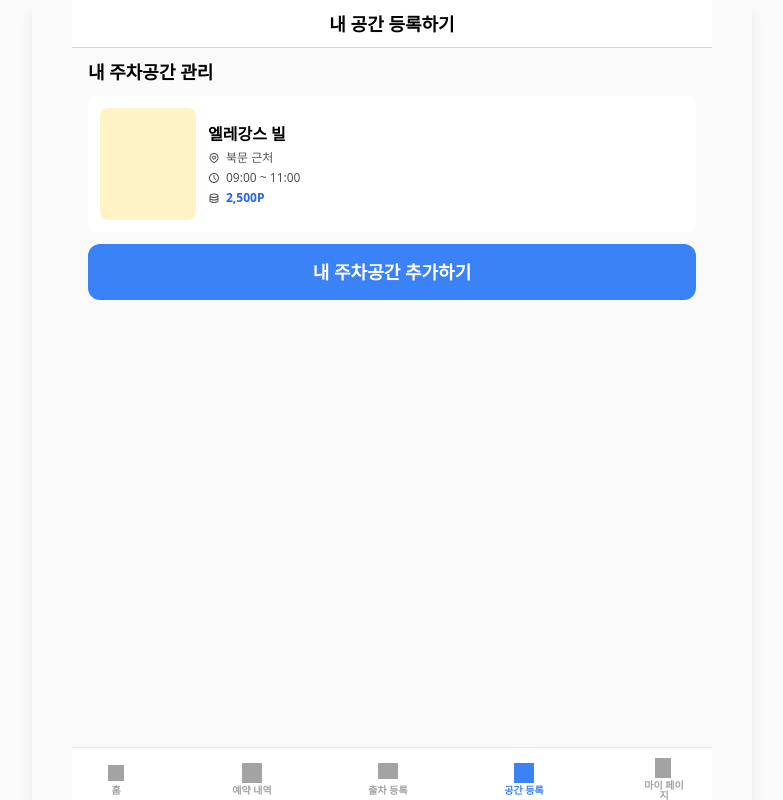
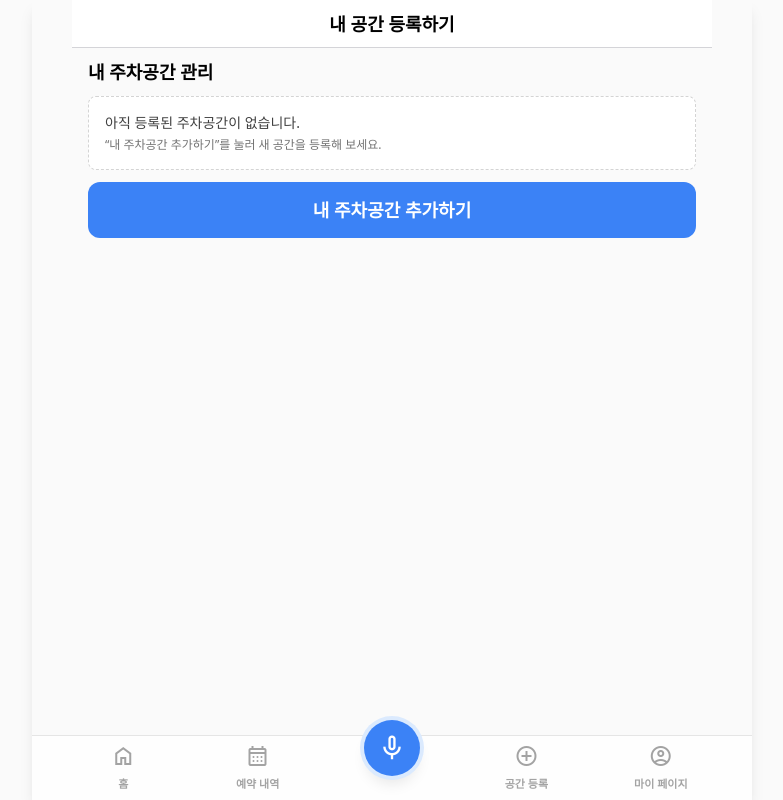
Before and after one commit to CampusPark/CampusPark-FE, a React (Vite) app: page /owner/monitor in a window 1280 px wide. Shown: the whole page, without its empty margins (248-1031 px from the left). Built offline with nearby package versions, Linux system fonts and the light colour scheme.

Commit message:
feat: 로컬 스토리지 적용 내용과 ParkingSpaceCard 연결

```diff
--- a/src/components/ParkingSpaceCard.tsx
+++ b/src/components/ParkingSpaceCard.tsx
@@ -6,7 +6,12 @@ type ParkingSpaceCardProps = {
   points: number;
   remainingMinutes?: number;
   timeWindow?: string;
+  /** 썸네일 URL (없으면 photos[0] 시도) */
   thumbnailUrl?: string;
+  /** 사진 목록 (object URL 또는 실제 URL) */
+  photos?: string[];
+  /** 카드 클릭 동작 (선택) */
+  onClick?: () => void;
 };
 
 export default function ParkingSpaceCard({
@@ -16,29 +21,70 @@ export default function ParkingSpaceCard({
   remainingMinutes,
   timeWindow,
   thumbnailUrl,
+  photos = [],
+  onClick,
 }: ParkingSpaceCardProps) {
-  const formattedPoints = `${points.toLocaleString("ko-KR")}P`;
+  const [imgError, setImgError] = React.useState(false);
+
+  const fallbackThumb = React.useMemo(
+    () => thumbnailUrl || photos[0] || "",
+    [thumbnailUrl, photos]
+  );
+  const showThumb = !!fallbackThumb && !imgError;
+  const photoCount = photos.length;
+  const formattedPoints = `${(Number.isFinite(points) ? points : 0).toLocaleString("ko-KR")}P`;
+
+  const cardClass = [
+    "w-full p-3 bg-white rounded-lg flex items-center gap-3",
+    onClick
+      ? "cursor-pointer hover:bg-neutral-50 active:opacity-95 transition-colors"
+      : "",
+  ].join(" ");
+
+  const handleKeyDown = (e: React.KeyboardEvent<HTMLDivElement>) => {
+    if (onClick && (e.key === "Enter" || e.key === " ")) {
+      e.preventDefault();
+      onClick();
+    }
+  };
 
   return (
     <div
-      className="
-        w-full p-3 bg-white rounded-lg
-        flex items-center gap-3
-      "
+      className={cardClass}
+      role={onClick ? "button" : undefined}
+      tabIndex={onClick ? 0 : -1}
+      onClick={onClick}
+      onKeyDown={handleKeyDown}
+      aria-label={`${name} 카드`}
     >
       {/* 썸네일: 고정 크기 + 가운데 정렬 */}
-      <div
-        className="
-          relative w-24 h-28 flex-shrink-0 overflow-hidden rounded-lg bg-amber-100
-        "
-      >
-        {thumbnailUrl && (
+      <div className="relative w-24 h-28 flex-shrink-0 overflow-hidden rounded-lg bg-neutral-100">
+        {showThumb ? (
           // eslint-disable-next-line @next/next/no-img-element
           <img
-            src={thumbnailUrl}
+            src={fallbackThumb}
             alt={`${name} thumbnail`}
             className="w-full h-full object-cover"
+            loading="lazy"
+            onError={() => setImgError(true)}
           />
+        ) : (
+          <div className="w-full h-full flex items-center justify-center">
+            {/* 기본 플레이스홀더 아이콘 */}
+            {/* 필요하면 /assets/image.svg로 교체 */}
+            <img
+              src="/assets/image.svg"
+              alt="이미지 없음"
+              className="w-6 h-6 opacity-60"
+            />
+          </div>
+        )}
+
+        {/* 사진 개수 배지 (2장 이상일 때만) */}
+        {photoCount > 1 && (
+          <div className="absolute bottom-1 right-1 px-1.5 h-5 rounded-full bg-black/60 backdrop-blur text-white text-[10px] font-semibold flex items-center">
+            {photoCount}장
+          </div>
         )}
       </div>
 
--- a/src/pages/owner/MonitorPage.tsx
+++ b/src/pages/owner/MonitorPage.tsx
@@ -1,9 +1,70 @@
 import React from "react";
+import { useNavigate } from "react-router-dom";
 import ParkingSpaceCard from "@/components/ParkingSpaceCard";
 import PrimaryButton from "@/components/PrimaryButton";
 import Header from "@/components/Header";
+import BottomNav from "@/components/layout/BottomNav";
+import { ROUTE_PATH } from "@/routes/paths";
+
+type LocalSubmission = {
+  id: string;
+  createdAt: string;
+  payload: {
+    address: string;
+    latitude: number;
+    longitude: number;
+    availableStartTime: string; // "YYYY-MM-DDTHH:00:00"
+    availableEndTime: string; // "YYYY-MM-DDTHH:00:00"
+    price: number;
+    availableCount: number;
+    photos?: string[]; // Step2 저장값
+    thumbnailUrl?: string; // Step2에서 선택/자동지정 값(없으면 photos[0] 사용)
+  };
+};
+
+function toHHmm(iso: string) {
+  const d = new Date(iso);
+  const hh = String(d.getHours()).padStart(2, "0");
+  const mm = String(d.getMinutes()).padStart(2, "0");
+  return `${hh}:${mm}`;
+}
+
+function buildCardProps(p: LocalSubmission["payload"]) {
+  const name =
+    p.address?.split(" ").slice(0, 2).join(" ")?.concat(" 주차공간") ||
+    "내 주차공간";
+  const location = p.address || "주소 미입력";
+  const points = Number.isFinite(p.price) ? p.price : 0;
+  const timeWindow =
+    p.availableStartTime && p.availableEndTime
+      ? `${toHHmm(p.availableStartTime)} ~ ${toHHmm(p.availableEndTime)}`
+      : "시간 미설정";
+
+  const photos = p.photos ?? [];
+  const thumbnailUrl = p.thumbnailUrl || photos[0] || "";
+
+  return { name, location, points, timeWindow, photos, thumbnailUrl };
+}
 
 export default function MonitorPage() {
+  const navigate = useNavigate();
+
+  const submissions = React.useMemo<LocalSubmission[]>(() => {
+    try {
+      const raw = localStorage.getItem("parking_submissions");
+      const arr = raw ? (JSON.parse(raw) as LocalSubmission[]) : [];
+      // 최신순
+      return arr.sort(
+        (a, b) =>
+          new Date(b.createdAt).getTime() - new Date(a.createdAt).getTime()
+      );
+    } catch {
+      return [];
+    }
+  }, []);
+
+  const hasData = submissions.length > 0;
+
   return (
     <div className="min-h-svh w-full bg-zinc-50">
       <div className="relative mx-auto min-h-svh w-full max-w-[420px] sm:max-w-[480px] md:max-w-[640px] flex flex-col items-stretch overflow-hidden">
@@ -18,72 +79,47 @@ export default function MonitorPage() {
                 </div>
               </div>
             </div>
-            {/* 컴포넌트 사용 */}
-            <ParkingSpaceCard
-              name="엘레강스 빌"
-              location="북문 근처"
-              points={2500}
-              timeWindow="09:00 ~ 11:00"
-            />
+
+            {/* 저장된 주차공간 목록 */}
+            {hasData ? (
+              <div className="w-full flex flex-col gap-3">
+                {submissions.map((item) => {
+                  const props = buildCardProps(item.payload);
+                  return (
+                    <ParkingSpaceCard
+                      key={item.id}
+                      name={item.payload.name || props.name} // 🔁 name을 payload.name 우선 사용
+                      location={props.location}
+                      points={props.points}
+                      timeWindow={props.timeWindow}
+                      thumbnailUrl={props.thumbnailUrl}
+                      photos={props.photos}
+                      // onClick={() => navigate(`${ROUTE_PATH.DETAIL}/${item.id}`)}
+                    />
+                  );
+                })}
+              </div>
+            ) : (
+              <div className="w-full p-4 rounded-lg border border-dashed border-neutral-300 bg-white">
+                <p className="text-sm text-neutral-700 font-medium">
+                  아직 등록된 주차공간이 없습니다.
+                </p>
+                <p className="text-xs text-neutral-500 mt-1">
+                  “내 주차공간 추가하기”를 눌러 새 공간을 등록해 보세요.
+                </p>
+              </div>
+            )}
           </div>
 
           <div className="w-full px-3 sm:px-4 pb-2">
-            <PrimaryButton onClick={() => console.log("추가하기 버튼 클릭!")}>
+            <PrimaryButton onClick={() => navigate(ROUTE_PATH.REGISTER_STEP1)}>
               내 주차공간 추가하기
             </PrimaryButton>
           </div>
         </div>
 
         {/* 하단 탭바: sticky로 고정 */}
-        <div
-          className="w-full px-6 py-2 sticky bottom-0 bg-white border-t border-neutral-200 inline-flex justify-between items-center overflow-hidden"
-          style={{ paddingBottom: "env(safe-area-inset-bottom)" }}
-        >
-          <div className="w-10 inline-flex flex-col justify-center items-center overflow-hidden">
-            <div className="w-6 h-6 relative overflow-hidden">
-              <div className="w-4 h-4 left-[4px] top-[3.50px] absolute bg-neutral-400" />
-            </div>
-            <div className="self-stretch text-center justify-start text-neutral-400 text-[10px] font-bold leading-none">
-              홈
-            </div>
-          </div>
-
-          <div className="w-10 inline-flex flex-col justify-center items-center overflow-hidden">
-            <div className="w-6 h-6 relative overflow-hidden">
-              <div className="w-5 h-5 left-[2px] top-[2px] absolute bg-neutral-400" />
-            </div>
-            <div className="self-stretch text-center justify-start text-neutral-400 text-[10px] font-bold leading-none">
-              예약 내역
-            </div>
-          </div>
-
-          <div className="w-10 inline-flex flex-col justify-center items-center overflow-hidden">
-            <div className="w-6 h-6 relative overflow-hidden">
-              <div className="w-5 h-4 left-[2px] top-[2px] absolute bg-neutral-400" />
-            </div>
-            <div className="self-stretch text-center justify-start text-neutral-400 text-[10px] font-bold leading-none">
-              출차 등록
-            </div>
-          </div>
-
-          <div className="w-10 inline-flex flex-col justify-center items-center overflow-hidden">
-            <div className="w-6 h-6 relative overflow-hidden">
-              <div className="w-5 h-5 left-[2px] top-[2px] absolute bg-blue-500" />
-            </div>
-            <div className="self-stretch text-center justify-start text-blue-500 text-[10px] font-bold leading-none">
-              공간 등록
-            </div>
-          </div>
-
-          <div className="w-12 inline-flex flex-col justify-center items-center overflow-hidden">
-            <div className="w-6 h-6 relative overflow-hidden">
-              <div className="w-4 h-5 left-[3px] top-[2px] absolute bg-neutral-400" />
-            </div>
-            <div className="self-stretch text-center justify-start text-neutral-400 text-[10px] font-bold leading-none">
-              마이 페이지
-            </div>
-          </div>
-        </div>
+        <BottomNav />
       </div>
     </div>
   );
--- a/src/pages/owner/SpacesPageStep5.tsx
+++ b/src/pages/owner/SpacesPageStep5.tsx
@@ -44,6 +44,7 @@ export default function SpacesPageStep5() {
     // 2) 이전 스텝 값 모으기
     const userId = Number(localStorage.getItem("parking_userId") || "1"); // 필요 시 교체
     const address = localStorage.getItem("parking_address") || "";
+    const name = localStorage.getItem("parking_name") || "";
     const latitude = parseFloat(localStorage.getItem("parking_lat") || "0");
     const longitude = parseFloat(localStorage.getItem("parking_lng") || "0");
     const availableStartTime =
@@ -58,8 +59,12 @@ export default function SpacesPageStep5() {
       localStorage.getItem("parking_price") || "0",
       10
     );
-    const photos =
+
+    // ✅ 사진 & 썸네일 읽기 (Step2에서 저장)
+    const photos: string[] =
       JSON.parse(localStorage.getItem("parking_photos") || "[]") ?? [];
+    let thumbnailUrl =
+      localStorage.getItem("parking_thumbnailUrl") ?? (photos[0] || "");
 
     // 필수값 간단 검증
     if (!address) {
@@ -77,17 +82,26 @@ export default function SpacesPageStep5() {
       navigate(ROUTE_PATH.REGISTER_STEP4);
       return;
     }
+    if (!photos.length) {
+      alert("사진이 없습니다. Step2에서 최소 1장의 사진을 업로드해주세요.");
+      navigate(ROUTE_PATH.REGISTER_STEP2);
+      return;
+    }
+    // 썸네일 누락 시 첫 번째 사진으로 보정
+    if (!thumbnailUrl) thumbnailUrl = photos[0];
 
-    // 3) API 스펙과 동일한 payload (로컬 전용)
+    // 3) API 스펙과 동일한 payload (로컬 전용) + photos/thumbnailUrl 포함
     const payload = {
       address,
+      name,
       latitude,
       longitude,
       availableStartTime, // "YYYY-MM-DDTHH:00:00"
       availableEndTime, // "YYYY-MM-DDTHH:00:00"
       price: finalPrice,
       availableCount,
-      photos, // 로컬 미리보기용 object URL 배열
+      photos, // object URL 배열 (해커톤 임시)
+      thumbnailUrl, // 첫 번째 사진(또는 사용자가 지정한 값)
     };
 
     // 미리보기/테스트용 저장
```
Also changed, not shown: src/pages/owner/SpacesPageStep1.tsx (+16 -15 lines), src/pages/owner/SpacesPageStep2.tsx (+17 -9 lines).
